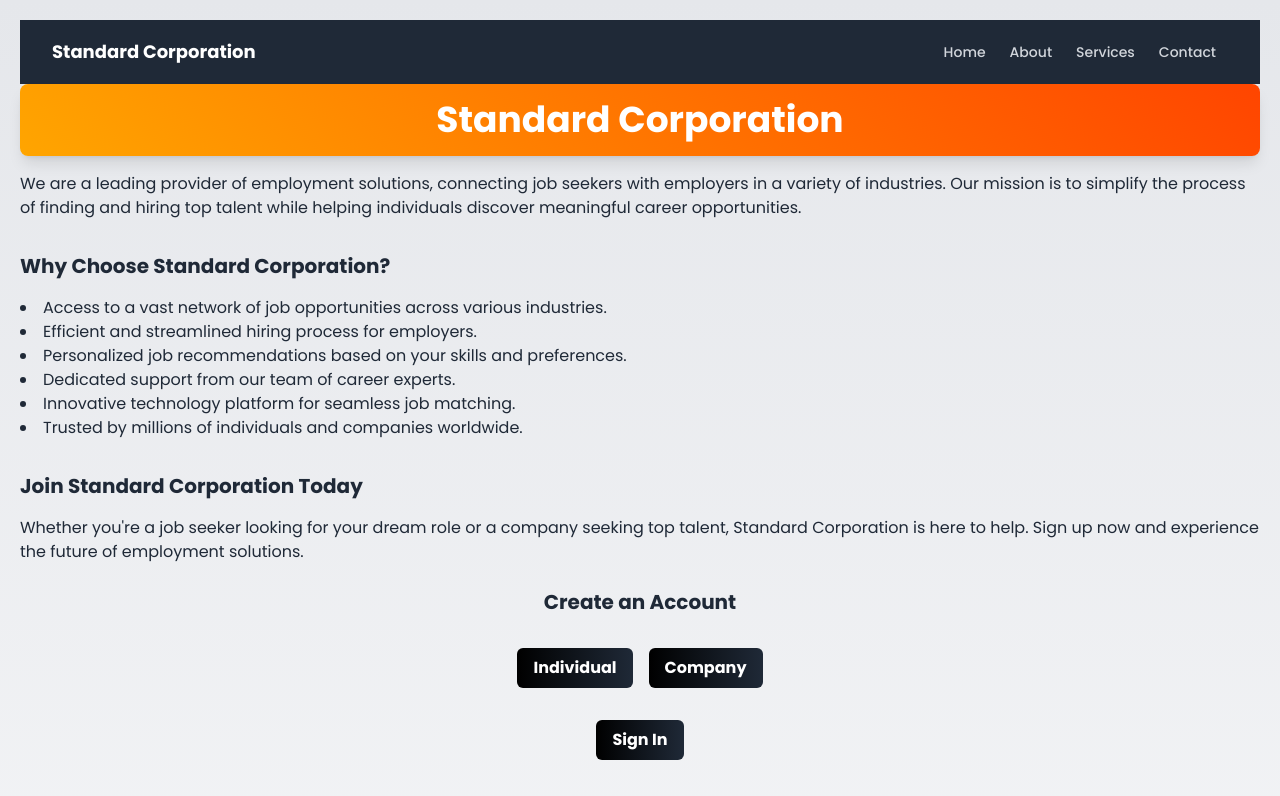
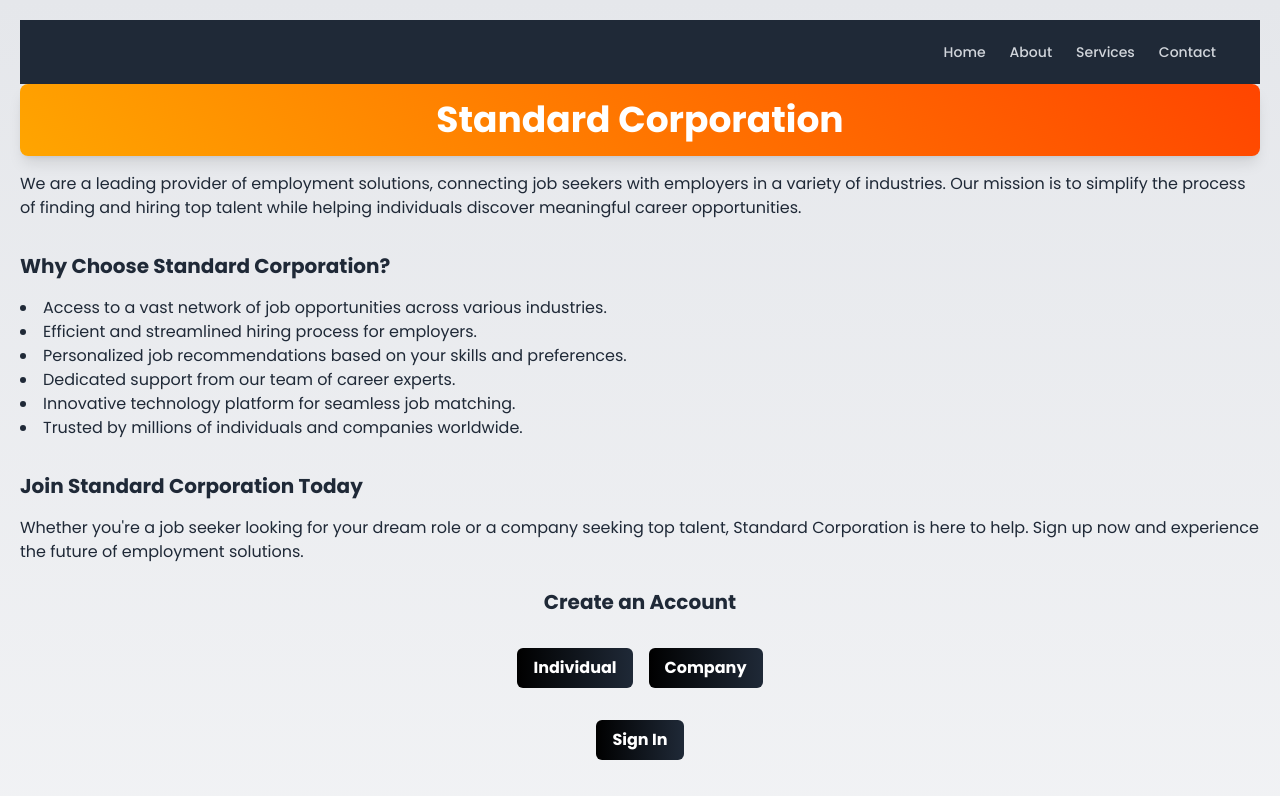
Before and after one commit to timons-AI/standard-intern, a Next.js app in the folder standard-intern/: page / in a window 1280 px wide. Shown: the top 796 px of the page. Built offline with nearby package versions, Linux system fonts and the light colour scheme.

Commit message:
Update Navbar.tsx

```diff
--- a/standard-intern/src/app/Components/Navbar.tsx
+++ b/standard-intern/src/app/Components/Navbar.tsx
@@ -12,9 +12,6 @@ const Navbar = () => {
       <div className="max-w-7xl mx-auto px-4 sm:px-6 lg:px-8">
         <div className="flex items-center justify-between h-16">
           <div className="flex items-center">
-            <div className="flex-shrink-0">
-              <span className="text-white font-bold text-lg">Standard Corporation</span>
-            </div>
           </div>
           <div className="md:hidden">
             <button
```
